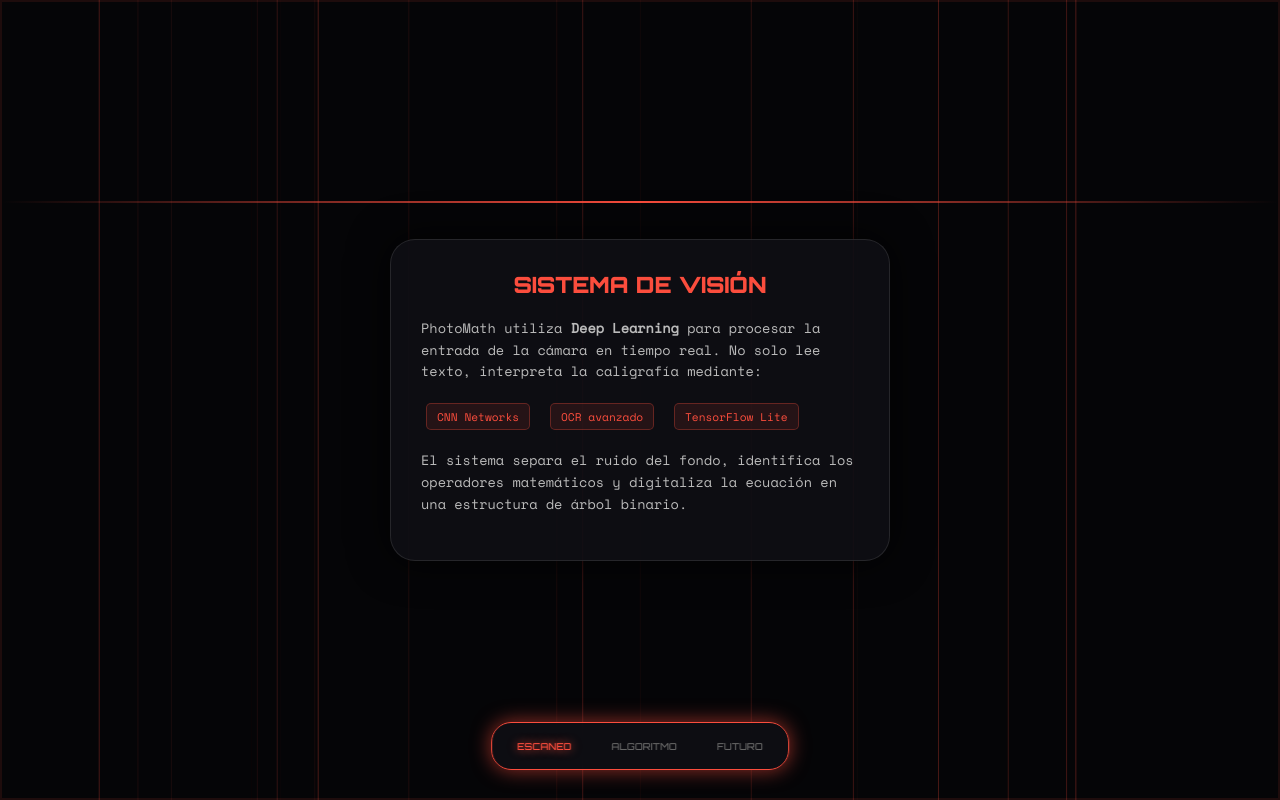
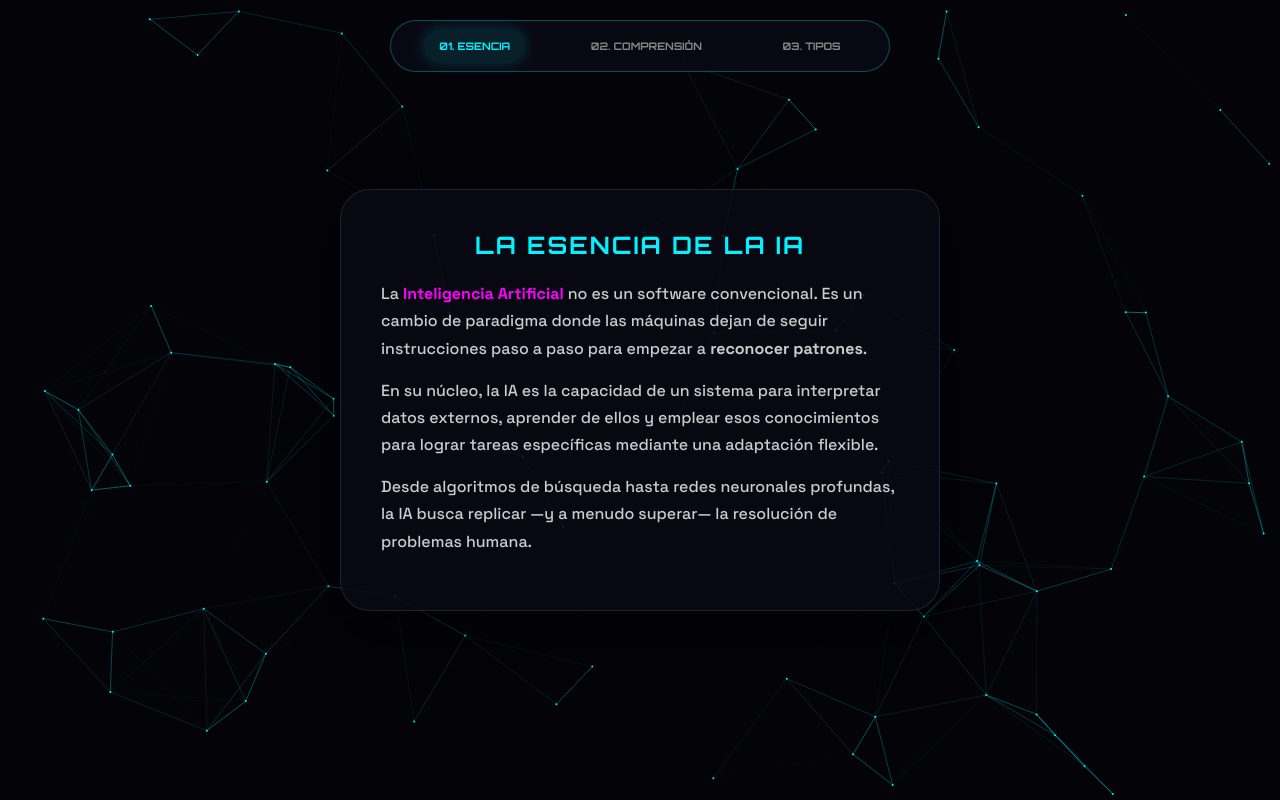
Before and after one commit to StrangeWorldSH/Inteligencia-Artificial, a plain HTML site: page index.html in a window 1280 px wide. Drawn offline with nearby package versions, Linux system fonts and the light colour scheme.

Commit message:
Update index.html

```diff
--- a/index.html
+++ b/index.html
@@ -2,88 +2,76 @@
 <html lang="es">
 <head>
     <meta charset="UTF-8">
-    <meta name="viewport" content="width=device-width, initial-scale=1.0, maximum-scale=1.0, user-scalable=no">
-    <title>PhotoMath Core - Advanced AI</title>
-    <link href="https://fonts.googleapis.com/css2?family=Orbitron:wght@500;900&family=Space+Mono&display=swap" rel="stylesheet">
+    <meta name="viewport" content="width=device-width, initial-scale=1.0">
+    <title>IA: El Cénit Digital</title>
+    <link href="https://fonts.googleapis.com/css2?family=Orbitron:wght@400;700;900&family=Space+Grotesk:wght@300;500;700&display=swap" rel="stylesheet">
     <style>
         :root {
-            --accent: #fb4d3d;
-            --bg: #050507;
-            --glass: rgba(15, 15, 20, 0.9);
-            --neon: 0 0 20px rgba(251, 77, 61, 0.6);
+            --cyan: #00f3ff;
+            --magenta: #ff00ff;
+            --bg: #030308;
+            --glass: rgba(10, 10, 20, 0.85);
         }
 
-        * { margin: 0; padding: 0; box-sizing: border-box; -webkit-tap-highlight-color: transparent; }
+        * { margin: 0; padding: 0; box-sizing: border-box; }
 
         body {
             background: var(--bg);
-            color: #fff;
-            font-family: 'Space Mono', monospace;
+            color: #e0e0e0;
+            font-family: 'Space Grotesk', sans-serif;
             height: 100vh;
-            width: 100vw;
             overflow: hidden;
-            position: relative;
+            cursor: crosshair;
         }
 
-        /* Canvas para el fondo y las partículas */
-        #master-canvas {
+        /* Fondo de partículas de red neuronal */
+        #bg-canvas {
             position: fixed;
             top: 0; left: 0;
-            z-index: 1;
-            pointer-events: none;
+            z-index: -1;
         }
 
-        /* Interfaz de Escaneo (HUD) */
-        .hud-overlay {
-            position: fixed;
-            top: 0; left: 0; width: 100%; height: 100%;
-            border: 2px solid rgba(251, 77, 61, 0.1);
-            z-index: 2;
-            pointer-events: none;
-        }
-        .scanner-line {
-            position: absolute;
-            width: 100%;
-            height: 2px;
-            background: linear-gradient(90deg, transparent, var(--accent), transparent);
-            top: 0;
-            animation: scan 4s linear infinite;
-        }
-
-        /* Navegación App-Style */
+        /* Navegación Flotante Estilo Futurista */
         nav {
             position: fixed;
-            bottom: 30px;
+            top: 20px;
             left: 50%;
             transform: translateX(-50%);
-            z-index: 100;
+            z-index: 1000;
+            display: flex;
             background: var(--glass);
-            border: 1px solid var(--accent);
-            border-radius: 20px;
-            display: flex;
-            padding: 5px;
-            backdrop-filter: blur(10px);
-            box-shadow: var(--neon);
+            padding: 8px;
+            border-radius: 100px;
+            border: 1px solid rgba(0, 243, 255, 0.3);
+            backdrop-filter: blur(15px);
+            width: 90%;
+            max-width: 500px;
+            justify-content: space-around;
         }
 
         nav button {
             background: none;
             border: none;
-            color: #666;
+            color: #888;
             font-family: 'Orbitron', sans-serif;
-            font-size: 0.6rem;
-            padding: 12px 20px;
+            font-size: 0.65rem;
+            font-weight: 700;
             cursor: pointer;
-            transition: 0.3s;
+            padding: 10px 15px;
+            transition: 0.4s;
+            border-radius: 50px;
             text-transform: uppercase;
         }
 
-        nav button.active { color: var(--accent); text-shadow: 0 0 10px var(--accent); }
+        nav button.active {
+            color: var(--cyan);
+            background: rgba(0, 243, 255, 0.1);
+            box-shadow: 0 0 15px rgba(0, 243, 255, 0.2);
+        }
 
-        /* Contenedor de Contenido */
+        /* Contenedor Principal */
         main {
             position: relative;
-            z-index: 10;
             height: 100vh;
             display: flex;
             align-items: center;
@@ -91,206 +79,219 @@
             padding: 20px;
         }
 
-        .content-card {
+        section {
+            position: absolute;
+            width: 100%;
+            max-width: 600px;
             background: var(--glass);
             border: 1px solid rgba(255, 255, 255, 0.1);
-            padding: 30px;
-            border-radius: 25px;
-            max-width: 500px;
-            width: 100%;
-            display: none;
-            position: relative;
-            box-shadow: 0 0 40px rgba(0,0,0,0.8);
+            padding: 40px;
+            border-radius: 30px;
+            display: none; /* Se maneja por JS */
+            opacity: 1;
+            box-shadow: 0 20px 50px rgba(0,0,0,0.5);
+            max-height: 80vh;
+            overflow-y: auto;
         }
 
-        .content-card.active { display: block; animation: zoomIn 0.4s ease-out; }
-
-        @keyframes zoomIn {
-            from { opacity: 0; transform: scale(0.8); filter: blur(10px); }
-            to { opacity: 1; transform: scale(1); filter: blur(0); }
-        }
+        section.show { display: block; }
 
         h1, h2 {
             font-family: 'Orbitron', sans-serif;
-            color: var(--accent);
+            color: var(--cyan);
             margin-bottom: 20px;
-            font-weight: 900;
-            font-size: 1.4rem;
+            letter-spacing: 2px;
             text-align: center;
         }
 
-        p { font-size: 0.85rem; line-height: 1.6; color: #bbb; margin-bottom: 15px; }
+        p { line-height: 1.7; margin-bottom: 15px; font-size: 1rem; color: #ccc; }
 
-        .tech-tag {
-            display: inline-block;
-            background: rgba(251, 77, 61, 0.1);
-            color: var(--accent);
-            padding: 4px 10px;
-            border-radius: 5px;
-            font-size: 0.7rem;
-            margin: 5px;
-            border: 1px solid rgba(251, 77, 61, 0.3);
+        .highlight { color: var(--magenta); font-weight: bold; }
+
+        /* Estilo para los tipos de IA */
+        .type-card {
+            border-left: 3px solid var(--magenta);
+            background: rgba(255, 0, 255, 0.03);
+            padding: 15px;
+            margin-top: 15px;
+            border-radius: 0 15px 15px 0;
         }
 
-        @keyframes scan {
-            0% { top: 0; }
-            100% { top: 100%; }
+        .type-card h3 { font-family: 'Orbitron', sans-serif; font-size: 0.9rem; color: #fff; margin-bottom: 5px; }
+
+        /* Canvas para el efecto de pulverización */
+        #snap-canvas {
+            position: fixed;
+            top: 0; left: 0;
+            pointer-events: none;
+            z-index: 999;
         }
 
-        /* Estilo móvil */
-        @media (max-width: 480px) {
-            .content-card { padding: 20px; }
-            h1 { font-size: 1.1rem; }
-            nav { width: 90%; justify-content: space-between; }
-            nav button { padding: 10px; font-size: 0.5rem; }
+        /* Scrollbar personalizada */
+        section::-webkit-scrollbar { width: 5px; }
+        section::-webkit-scrollbar-thumb { background: var(--cyan); border-radius: 10px; }
+
+        @media (max-width: 768px) {
+            section { padding: 25px; width: 95%; }
+            h1 { font-size: 1.5rem; }
+            nav button { font-size: 0.55rem; padding: 8px 10px; }
         }
     </style>
 </head>
 <body>
 
-    <canvas id="master-canvas"></canvas>
-
-    <div class="hud-overlay">
-        <div class="scanner-line"></div>
-    </div>
+    <canvas id="bg-canvas"></canvas>
+    <canvas id="snap-canvas"></canvas>
 
     <nav>
-        <button onclick="snapTo('scan')" id="nav-scan" class="active">Escaneo</button>
-        <button onclick="snapTo('engine')" id="nav-engine">Algoritmo</button>
-        <button onclick="snapTo('future')" id="nav-future">Futuro</button>
+        <button onclick="changeSection('s1')" id="btn-s1" class="active">01. Esencia</button>
+        <button onclick="changeSection('s2')" id="btn-s2">02. Comprensión</button>
+        <button onclick="changeSection('s3')" id="btn-s3">03. Tipos</button>
     </nav>
 
-    <main id="container">
-        <section id="scan" class="content-card active">
-            <h1>SISTEMA DE VISIÓN</h1>
-            <p>PhotoMath utiliza <strong>Deep Learning</strong> para procesar la entrada de la cámara en tiempo real. No solo lee texto, interpreta la caligrafía mediante:</p>
-            <span class="tech-tag">CNN Networks</span>
-            <span class="tech-tag">OCR avanzado</span>
-            <span class="tech-tag">TensorFlow Lite</span>
-            <p style="margin-top:15px;">El sistema separa el ruido del fondo, identifica los operadores matemáticos y digitaliza la ecuación en una estructura de árbol binario.</p>
+    <main>
+        <section id="s1" class="show">
+            <h1>LA ESENCIA DE LA IA</h1>
+            <p>La <span class="highlight">Inteligencia Artificial</span> no es un software convencional. Es un cambio de paradigma donde las máquinas dejan de seguir instrucciones paso a paso para empezar a <strong>reconocer patrones</strong>.</p>
+            <p>En su núcleo, la IA es la capacidad de un sistema para interpretar datos externos, aprender de ellos y emplear esos conocimientos para lograr tareas específicas mediante una adaptación flexible.</p>
+            <p>Desde algoritmos de búsqueda hasta redes neuronales profundas, la IA busca replicar —y a menudo superar— la resolución de problemas humana.</p>
         </section>
 
-        <section id="engine" class="content-card">
-            <h2>CÓMPUTO SIMBÓLICO</h2>
-            <p>Una vez digitalizada, la IA no "adivina" el resultado. Utiliza un <strong>Sistema de Álgebra Computacional (CAS)</strong> que aplica reglas lógicas puras.</p>
-            <p>Diferencia entre $x$ como variable y $\times$ como operador, permitiendo resolver desde aritmética básica hasta cálculo diferencial complejo.</p>
-            <div class="tech-tag">Computación Simbólica</div>
-            <div class="tech-tag">Heurística Lógica</div>
+        <section id="s2">
+            <h2>COMPRENDER EL MECANISMO</h2>
+            <p>Entender la IA requiere mirar bajo el capó. No es "magia", es <span class="highlight">Matemática Multidimensional</span>.</p>
+            <p>Se basa en tres pilares fundamentales:</p>
+            <div class="type-card">
+                <h3>1. Big Data</h3>
+                <p>El combustible. Sin millones de datos, la IA no tiene de dónde extraer patrones.</p>
+            </div>
+            <div class="type-card">
+                <h3>2. Algoritmos de Aprendizaje</h3>
+                <p>El motor. Modelos matemáticos que se ajustan a sí mismos para reducir el margen de error.</p>
+            </div>
+            <div class="type-card">
+                <h3>3. Capacidad de Cómputo</h3>
+                <p>El hardware. Procesadores (GPUs/TPUs) que realizan billones de cálculos por segundo.</p>
+            </div>
         </section>
 
-        <section id="future" class="content-card">
-            <h2>EDUCACIÓN ADAPTATIVA</h2>
-            <p>El objetivo final es la <strong>Explicabilidad</strong>. La IA desglosa la solución en pasos atómicos para que el usuario aprenda la metodología, no solo el resultado.</p>
-            <p>En 2026, la IA predice en qué paso el estudiante se confundirá basándose en patrones de errores previos.</p>
-            <div class="tech-tag">Predictive Learning</div>
-            <div class="tech-tag">Step-by-Step AI</div>
+        <section id="s3">
+            <h2>TAXONOMÍA DE LA IA</h2>
+            <p>La IA se divide según su alcance y su evolución filosófica:</p>
+
+            <div class="type-card">
+                <h3>IA Estrecha (ANI)</h3>
+                <p>Sistemas "débiles" diseñados para una sola cosa: jugar ajedrez, traducir textos o diagnosticar tumores.</p>
+            </div>
+            <div class="type-card">
+                <h3>IA General (AGI)</h3>
+                <p>La IA teórica que puede realizar cualquier tarea intelectual humana. Posee autoconciencia y sentido común.</p>
+            </div>
+            <div class="type-card">
+                <h3>Sistemas de Memoria Limitada</h3>
+                <p>Aquellos que miran al pasado inmediato para tomar decisiones en tiempo real, como los coches autónomos de 2026.</p>
+            </div>
         </section>
     </main>
 
     <script>
-        const canvas = document.getElementById('master-canvas');
+        /** BACKGROUND ANIMATION **/
+        const canvas = document.getElementById('bg-canvas');
         const ctx = canvas.getContext('2d');
-        let width, height;
         let particles = [];
-        const mathSymbols = ['∫', '∑', '√', 'π', '∞', '∆', 'λ', 'θ', 'x', 'y', '+', '÷'];
 
         function resize() {
-            width = canvas.width = window.innerWidth;
-            height = canvas.height = window.innerHeight;
+            canvas.width = window.innerWidth;
+            canvas.height = window.innerHeight;
         }
         window.addEventListener('resize', resize);
         resize();
 
-        // Partículas del fondo (Grid matemático)
-        class GridLine {
-            constructor() { this.reset(); }
-            reset() {
-                this.x = Math.random() * width;
-                this.y = Math.random() * height;
-                this.s = Math.random() * 2;
-                this.a = Math.random() * 0.3;
-            }
-            draw() {
-                ctx.strokeStyle = `rgba(251, 77, 61, ${this.a})`;
-                ctx.beginPath();
-                ctx.moveTo(this.x, 0);
-                ctx.lineTo(this.x, height);
-                ctx.stroke();
-                this.x += this.s;
-                if (this.x > width) this.x = 0;
-            }
-        }
-
-        // Efecto Thanos (Explosión de símbolos)
-        class Dust {
-            constructor(x, y) {
-                this.x = x;
-                this.y = y;
-                this.symbol = mathSymbols[Math.floor(Math.random() * mathSymbols.length)];
-                this.size = Math.random() * 14 + 10;
-                this.vx = (Math.random() - 0.5) * 15;
-                this.vy = (Math.random() - 0.5) * 15 - 5;
-                this.alpha = 1;
-                this.gravity = 0.2;
+        class Particle {
+            constructor() {
+                this.x = Math.random() * canvas.width;
+                this.y = Math.random() * canvas.height;
+                this.vx = (Math.random() - 0.5) * 0.5;
+                this.vy = (Math.random() - 0.5) * 0.5;
             }
             update() {
                 this.x += this.vx;
                 this.y += this.vy;
-                this.vy += this.gravity;
-                this.alpha -= 0.02;
+                if (this.x < 0 || this.x > canvas.width) this.vx *= -1;
+                if (this.y < 0 || this.y > canvas.height) this.vy *= -1;
             }
             draw() {
-                ctx.fillStyle = `rgba(251, 77, 61, ${this.alpha})`;
-                ctx.font = `${this.size}px Orbitron`;
-                ctx.fillText(this.symbol, this.x, this.y);
+                ctx.fillStyle = '#00f3ff';
+                ctx.beginPath();
+                ctx.arc(this.x, this.y, 1, 0, Math.PI * 2);
+                ctx.fill();
             }
         }
 
-        const grid = Array.from({length: 20}, () => new GridLine());
+        for (let i = 0; i < 80; i++) particles.push(new Particle());
 
         function animate() {
-            ctx.fillStyle = '#050507';
-            ctx.fillRect(0, 0, width, height);
-
-            grid.forEach(l => l.draw());
-
-            particles = particles.filter(p => p.alpha > 0);
-            particles.forEach(p => {
+            ctx.clearRect(0, 0, canvas.width, canvas.height);
+            particles.forEach((p, i) => {
                 p.update();
                 p.draw();
+                for (let j = i + 1; j < particles.length; j++) {
+                    const dx = p.x - particles[j].x;
+                    const dy = p.y - particles[j].y;
+                    const dist = Math.sqrt(dx * dx + dy * dy);
+                    if (dist < 150) {
+                        ctx.strokeStyle = `rgba(0, 243, 255, ${1 - dist / 150})`;
+                        ctx.lineWidth = 0.5;
+                        ctx.beginPath();
+                        ctx.moveTo(p.x, p.y);
+                        ctx.lineTo(particles[j].x, particles[j].y);
+                        ctx.stroke();
+                    }
+                }
             });
-
             requestAnimationFrame(animate);
         }
         animate();
 
-        function snapTo(sectionId) {
-            const current = document.querySelector('.content-card.active');
-            const target = document.getElementById(sectionId);
+        /** THANOS DISINTEGRATION EFFECT **/
+        let isAnimating = false;
 
-            if (current.id === sectionId) return;
+        async function changeSection(targetId) {
+            if (isAnimating) return;
+            const current = document.querySelector('section.show');
+            const target = document.getElementById(targetId);
+
+            if (current.id === targetId) return;
+
+            isAnimating = true;
 
             // Actualizar Nav
             document.querySelectorAll('nav button').forEach(b => b.classList.remove('active'));
-            document.getElementById('nav-' + sectionId).classList.add('active');
+            document.getElementById('btn-' + targetId).classList.add('active');
 
-            // Lanzar partículas desde la posición de la card actual (Efecto Thanos)
-            const rect = current.getBoundingClientRect();
-            for(let i=0; i<60; i++) {
-                particles.push(new Dust(
-                    rect.left + Math.random() * rect.width,
-                    rect.top + Math.random() * rect.height
-                ));
-            }
-
-            // Ocultar actual y mostrar siguiente
-            current.style.display = 'none';
-            current.classList.remove('active');
+            // Simular desintegración (Efecto visual de partículas saliendo)
+            current.style.transition = "opacity 0.5s ease, filter 0.5s ease, transform 0.5s ease";
+            current.style.filter = "blur(10px) brightness(2)";
+            current.style.transform = "scale(1.1) translateY(-20px)";
+            current.style.opacity = "0";
 
             setTimeout(() => {
-                target.style.display = 'block';
-                target.classList.add('active');
-            }, 50);
+                current.classList.remove('show');
+                current.style = ""; // Reset estilos
+
+                target.classList.add('show');
+                target.style.opacity = "0";
+                target.style.transform = "scale(0.9)";
+
+                // Forzar reflujo
+                target.offsetHeight;
+
+                target.style.transition = "all 0.6s cubic-bezier(0.175, 0.885, 0.32, 1.275)";
+                target.style.opacity = "1";
+                target.style.transform = "scale(1)";
+
+                isAnimating = false;
+            }, 500);
         }
     </script>
 </body>
```
